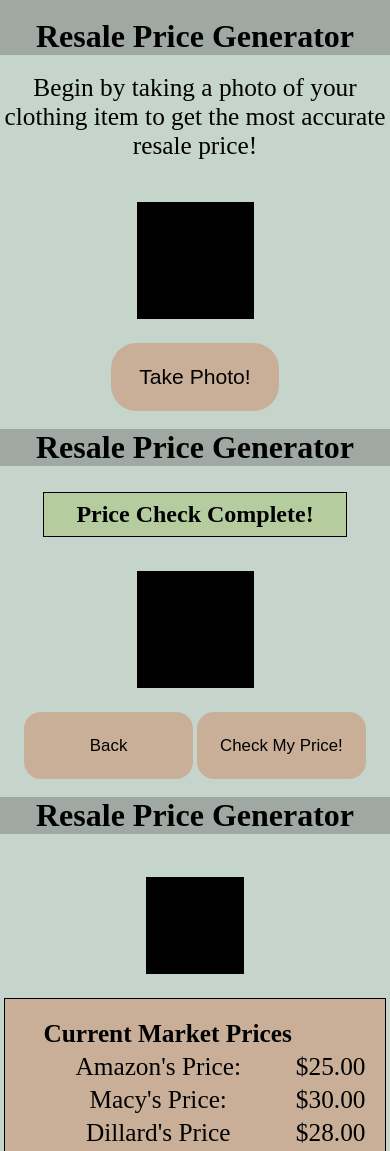
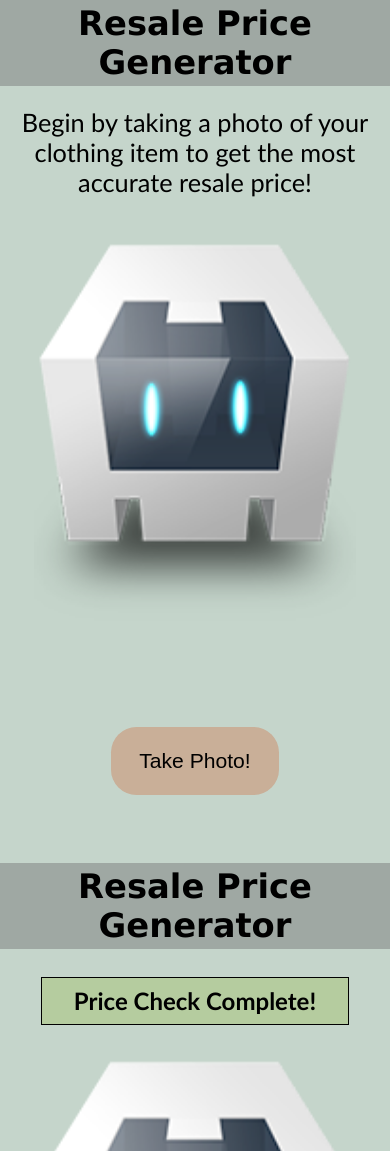
Before and after one commit to xhuan104/TeamCrayola, a website: page ResalePriceGenerator/www/index.html in a window 390 px wide. Shown: the top 1151 px of the page. Drawn offline with Linux system fonts and the light colour scheme.

Commit message:
Updated .css and .js

```diff
--- a/ResalePriceGenerator/www/css/index.css
+++ b/ResalePriceGenerator/www/css/index.css
@@ -1,110 +1,111 @@
 
-* {                         box-sizing: border-box;
-                            margin: 0;
-                            text-align: center;}
+* {
+    box-sizing:         border-box;
+    margin:             0;
+    text-align:         center; }
 
-body {                      background-color: #C5D5Cb;}
+body {
+    background-color:   #C5D5Cb;
+    height:             100%;
+    font-family:        'Gill Sans', 'Gill Sans MT', Calibri, 'Trebuchet MS', sans-serif;}
 
-#cameraPage {               text-align: center; }
+p {
+    font-size:          3vh;
+    padding: 2px 5px;
+}
 
-img {                       padding-top: 5vh;
-                            height: 30%;
-                            width: 30%;}
+h2 {
+    background-color:   #b5cc9f;
+    display:            inline;
+    border:             0.2vh solid black;
+    padding:            1vh;}
+
+img {
+    padding-top:        5vh;
+    height:             50vh;
+    width:              auto;}
+
+button {
+    padding:         0;
+    margin-top:      10vh;
+    /*bottom: 0;
+    margin-top: 5%;
+    margin-bottom: 10%;*/}
+
+a {
+    text-decoration:    none;
+    color:              black; }
+
+.step {
+    min-height:      100vh;
+    width:           auto; }
+
+#cameraPage {
+    text-align:         center; }
+
+#priceAnotherItemButton {
+    border-radius:      2vh;
+    width:              24vh;
+    height:             7vh;
+    background-color:   #c9af98;
+    border:             none;
+    font-size:          2vh;
+    float:              right;
+    margin-right:       5vh;
+    margin-bottom:      3vh;
+    margin-top:         2vh; }
+
+#calculationTable {
+    text-align:         center;
+    margin:             auto;
+    font-size:          3vh;
+    font-weight:        bold;
+    padding:            1vh; }
+
+#resalePriceTable {
+    text-align:         center;
+    margin:             auto;
+    font-size:          3.5vh;
+    font-weight:        bold;
+    background-color:   #b5cc9f;
+    border:             0.2vh solid black;
+    padding:            1vh; }
+
+#currentMarketPriceTable {
+    text-align:         center;
+    background-color:   #c9af98;
+    font-size:          3vh;
+    padding:            2vh;
+    border:             0.2vh solid black;
+    margin:             auto; }
 
 
-#pricePage img{             height: 25%;
-                            width: 25%;}
+.header {
+    background-color:   #9FA8A3;
+    font-size:          2vh;
+    padding-top:        1%;
+    padding-bottom:     1%;
+    font-family:        'Lucida Sans', 'Lucida Sans Regular', 'Lucida Grande', 'Lucida Sans Unicode', Geneva, Verdana, sans-serif; }
 
-#cameraPage button {        background-color: #c9af98;
-                            border: none;
-                            text-align: center;
-                            text-decoration: none;
-                            border-radius: 3vh;
-                            width: 20vh;
-                            height: 8vh;
-                            font-size: 2.5vh;
+#pricePage img{
+    height:             25%;
+    width:              25%;}
 
-                     }
+#cameraPage button {
+    background-color:   #c9af98;
+    border:             none;
+    text-align:         center;
+    text-decoration:    none;
+    border-radius:      3vh;
+    width:              20vh;
+    height:             8vh;
+    font-size:          2.5vh; }
 
 
 #photoOfClothing button {
-                            border-radius: 2vh;
-                            width: 20vh;
-                            height: 8vh;
-                            background-color: #c9af98;
-                            border: none;
-                            font-size: 2vh;
-
-}
-
-#priceAnotherItemButton {
-                            border-radius: 2vh;
-                            width: 24vh;
-                            height: 7vh;
-                            background-color: #c9af98;
-                            border: none;
-                            font-size: 2vh;
-                            float: right;
-                            margin-right: 5vh;
-                            margin-bottom: 3vh;
-
-}
-
-#calculationTable {
-                            text-align: center;
-                            margin: auto;
-                            font-size: 3vh;
-                            font-weight: bold;
-                            padding: 1vh;
-
-
-}
-
-
-
-#resalePriceTable {
-                            text-align: center;
-                            margin: auto;
-                            font-size: 3.5vh;
-                            font-weight: bold;
-                            background-color: #b5cc9f;
-                            border: .2vh solid black;
-                            padding: 1vh;
-
-
-
-}
-
-p {
-                            font-size: 3vh;}
-
-
-h2{
-
-                            background-color: #b5cc9f;
-                            display: inline;
-                            border: .2vh solid black;
-                            padding: 1vh;
-                        }
-
-
-
-
-
-#currentMarketPriceTable {
-
-                            text-align: center;
-                            background-color: #c9af98;
-                            font-size: 3vh;
-                            padding: 2vh;
-                            border: .2vh solid black;
-                            margin: auto;
-
-}
-
-a {                         text-decoration: none;
-                            color: black; }
-
-
-
-.header {                   background-color: #9FA8A3; }
+    border-radius:      2vh;
+    width:              20vh;
+    height:             8vh;
+    background-color:   #c9af98;
+    border:             none;
+    font-size:          2vh; }
--- a/ResalePriceGenerator/www/index.html
+++ b/ResalePriceGenerator/www/index.html
@@ -2,12 +2,10 @@
 
 <html>
     <head>
-
       <meta http-equiv="Content-Security-Policy"
       content="default-src 'self' gap: ws: data:;
       style-src   'self' 'unsafe-inline';
       script-src  'self' 'unsafe-inline' 'unsafe-eval';">
-
 
       <meta name="format-detection" content="telephone=no">
         <!--<meta name="viewport" content="initial-scale=1, width=device-width, viewport-fit=cover"> -->
@@ -17,41 +15,34 @@
 
       <link rel="stylesheet" type="text/css" href="css/index.css">
 
-
       <title>Resale Price Generator</title>
     </head>
+
     <body>
-
-
     <!-- START OF FIRST DIV -->
-        <div id="cameraPage">
+        <div class="step" id="cameraPage">
           <a name = "cameraPage"></a>
 
-            <div class="header"> <br>
+          <div class="header">
               <h1> Resale Price Generator </h1>
           </div>
-
           <br>
 
           <p>Begin by taking a photo of your clothing item to get the most accurate resale price!</p>
+          <img src="img\logo.png" alt="image" id="photo">
+          <br><br>
 
-
-            <p><img src="img\black.png" alt="image" id="photo"></p>
-
-                <br>
-
-           <p> <button id = "cameraTakePicture" onclick="app.takephoto()"><a href="#photoOfClothing">Take Photo!</a></button></p>
+          <button id = "cameraTakePicture" onclick="app.takephoto()">
+            <a href="#photoOfClothing">Take Photo!</a>
+          </button>
           <p id="msg"></p>
 
-
-
         </div>
-
         <br>
-
+        <!-- END OF DIV NUMBER 1 -->
 
         <!-- START OF SECOND DIV -->
-        <div id="photoOfClothing">
+        <div class="step" id="photoOfClothing">
           <a name = "photoOfClothing"></a>
           <div class="header">
             <h1> Resale Price Generator </h1>
@@ -59,30 +50,28 @@
 
           <br><br>
 
-
           <h2> &nbsp&nbsp&nbsp Price Check Complete! &nbsp&nbsp&nbsp</h2>
 
           <br>
 
-
-          <p> <img src="img\black.png" alt="image" id="photo2"></p> <br>
+          <img src="img\logo.png" alt="image" id="photo2">
+          <br>
 
           <button type="button"><a href="#cameraPage">Back</a></button>
           <button type="button"><a href="#pricePage">Check My Price!</a></button>
         </div>
+        <br>
+        <!-- END OF DIV NUMBER 2 -->
 
-        <br>
-
-    <!-- START OF DIV NUMBER 3 -->
-
-        <div id="pricePage">
+        <!-- START OF THIRD DIV -->
+        <div class="step" id="pricePage">
           <a name = "pricePage"></a>
 
           <div class="header">
           <h1> Resale Price Generator </h1>
           </div>
 
-           <p> <img src="img\black.png" alt="image" id="photo3"></p>
+          <img src="img\black.png" alt="image" id="photo3">
           <br>
 
           <table id="currentMarketPriceTable" >
@@ -100,7 +89,6 @@
                   <td>$28.00</td>
               </tr>
           </table>
-
           <br>
 
           <table id="calculationTable">
@@ -114,8 +102,6 @@
             </tr>
           </table>
 
-
-
           <table id="resalePriceTable">
             <tr>
               <td> Resale Price </td>
@@ -123,11 +109,13 @@
             </tr>
           </table>
           <br>
-          <button type="button" id="priceAnotherItemButton"><a href="#cameraPage"> Price Another Item! </a>
+
+          <button type="button" id="priceAnotherItemButton" onclick="clearPhoto()">
+            <a href="#cameraPage"> Price Another Item! </a>
           </button>
 
-
         </div>
+        <!-- END OF DIV NUMBER 3 -->
 
 
 
--- a/ResalePriceGenerator/www/js/index.js
+++ b/ResalePriceGenerator/www/js/index.js
@@ -34,3 +34,7 @@ let app = {
 };
 
 document.addEventListener('deviceready', app.init);
+
+function clearPhoto() {
+    document.getElementById('photo').src = "img/logo.png";
+}
```
Also changed, not shown: 1 other file. Lines whose indentation alone changed are shown as unchanged.
